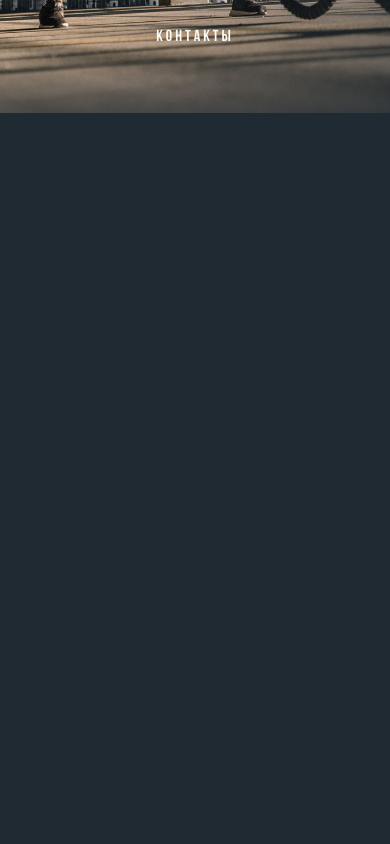
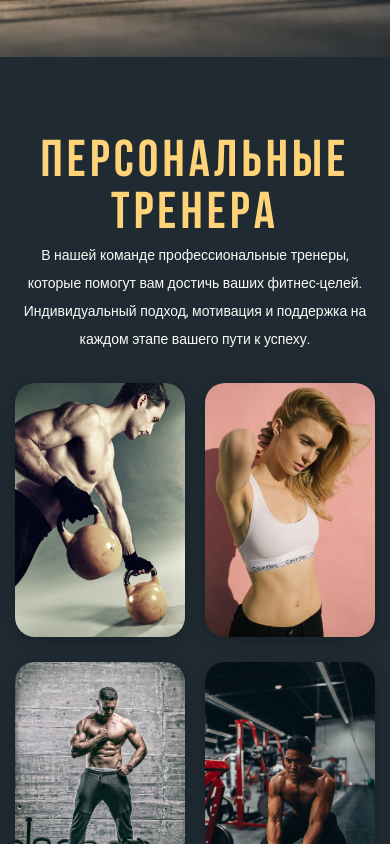
Before and after one commit to Kitayev-Nurakhmet/BodyShape, a plain HTML site: page index.html in a window 390 px wide. Shown: the part 320-1164 px from the top of the page. Before the commit the page ends 844 px from the top, so only its background shows below. Drawn offline with Linux system fonts and the light colour scheme.

Commit message:
trainers

```diff
--- a/css/header.css
+++ b/css/header.css
@@ -20,13 +20,11 @@
 	gap: 50px;
 }
 
-.header-nav__item {}
-
 .header-nav__link {
 	font-family: var(--font-accent);
 	font-weight: 700;
 	letter-spacing: 3px;
-	color: fff;
+	color: #fff;
 	transition: color 0.2s ease-in;
 }
 
--- a/css/index.css
+++ b/css/index.css
@@ -7,3 +7,4 @@
 
 /* Block */
 @import url("header.css");
+@import url("trainers.css");
--- /dev/null
+++ b/css/trainers.css
@@ -0,0 +1,99 @@
+.trainers__container {
+	display: flex;
+	flex-direction: column;
+	align-items: center;
+}
+
+.trainers__title {
+	max-width: 800px;
+	width: 100%;
+	font-family: var(--font-accent);
+	font-weight: 700;
+	font-size: clamp(3rem, 1.909rem + 5.45vw, 6rem);
+	letter-spacing: 0.08em;
+	color: var(--accent);
+	text-align: center;
+}
+
+.trainers__text {
+	max-width: 800px;
+	width: 100%;
+	margin-bottom: 50px;
+	font-weight: 300;
+	line-height: 2;
+	text-align: center;
+}
+
+.trainers-box {
+	display: grid;
+	grid-template-columns: repeat(4, 1fr);
+	gap: 35px 30px;
+}
+
+.trainers-box__link {
+	position: relative;
+	display: block;
+	border-radius: 20px;
+	overflow: hidden;
+	box-shadow: 0 4px 15px 0 rgba(0, 0, 0, 0.2);
+}
+
+.trainers-box__link::before {
+	content: '';
+	position: absolute;
+	inset: 0;
+	background: linear-gradient(180deg, rgba(0, 0, 0, 0) 0%, #000 100%);
+	opacity: 0;
+	transition: opacity 0.2s ease-in;
+}
+
+.trainers-box__name {
+	position: absolute;
+	top: 80%;
+	left: 50%;
+	transform: translate(-50%, -50%);
+	font-family: var(--font-accent);
+	font-weight: 700;
+	font-size: 42px;
+	color: #fff;
+	text-align: center;
+	opacity: 0;
+	transition: all 0.2s ease-in;
+}
+
+.trainers-box__link:hover .trainers-box__name {
+	opacity: 1;
+	top: 50%;
+}
+
+.trainers-box__link:hover::before {
+	opacity: 1;
+}
+
+@media (max-width: 800px) {
+	.trainers__title {
+		max-width: 500px;
+	}
+
+	.trainers__text {
+		margin-bottom: 30px;
+		max-width: 650px;
+	}
+
+	.trainers-box {
+		grid-template-columns: repeat(3, 1fr);
+		gap: 25px 20px;
+	}
+}
+
+@media (max-width: 600px) {
+	.trainers__text {
+		font-size: 14px;
+	}
+
+	.trainers-box {
+		grid-template-columns: repeat(2, 1fr);
+	}
+
+
+}
--- a/css/var.css
+++ b/css/var.css
@@ -8,7 +8,6 @@ body {
 	font-family: 'Roboto', sans-serif;
 	font-weight: 300;
 	font-size: 16px;
-	line-height: 2;
 	background-color: #1f2a32;
 	color: #fafaf5;
 }
@@ -24,8 +23,18 @@ a {
 	padding: 0 15px;
 }
 
-.title {
-	font-family: var(--font-accent);
-	font-weight: 700;
-	color: var(--accent);
+.section {
+	padding: 150px 0;
 }
+
+@media (max-width: 800px) {
+	.section {
+		padding: 100px 0;
+	}
+}
+
+@media (max-width: 600px) {
+	.section {
+		padding: 80px 0;
+	}
+}
--- a/index.html
+++ b/index.html
@@ -15,8 +15,7 @@
   <div class="container">
    <nav class="header-nav">
     <a class="header-nav__logo" href="#!">
-					<img class="header-nav__img" src="image/logo.png" srcset="image/logo@2x.png 2x"
-						alt="Логотип BodyShape">
+     <img class="header-nav__img" src="image/logo.png" srcset="image/logo@2x.png 2x" alt="Логотип BodyShape">
     </a>
 
     <ul class="header-nav__list">
@@ -33,6 +32,69 @@
    </figure>
   </div>
  </header>
+
+ <main>
+  <section class="trainers section">
+   <div class="container trainers__container">
+    <h1 class="trainers__title">ПЕРСОНАЛЬНЫЕ ТРЕНЕРА</h1>
+    <p class="trainers__text">
+     В нашей команде профессиональные тренеры, которые помогут вам достичь ваших фитнес-целей.
+     Индивидуальный подход, мотивация и поддержка на каждом этапе вашего пути к успеху.
+    </p>
+
+    <div class="trainers-box">
+
+     <a class="trainers-box__link" href="#!">
+      <h2 class="trainers-box__name">Vincenzo Graham</h2>
+      <img class="trainers-box__img" src="image/trainer-01.jpg" srcset="image/trainer-01@2x.jpg 2x"
+       alt="Фотография тренера Vincenzo Graham">
+     </a>
+
+     <a class="trainers-box__link" href="#!">
+      <h2 class="trainers-box__name">Isabela Cruz</h2>
+      <img class="trainers-box__img" src="image/trainer-02.jpg" srcset="image/trainer-02@2x.jpg 2x"
+       alt="Фотография тренера Isabela Cruz">
+     </a>
+
+     <a class="trainers-box__link" href="#!">
+      <h2 class="trainers-box__name">Lukas Schneider</h2>
+      <img class="trainers-box__img" src="image/trainer-03.jpg" srcset="image/trainer-03@2x.jpg 2x"
+       alt="Фотография тренера Lukas Schneider">
+     </a>
+
+     <a class="trainers-box__link" href="#!">
+      <h2 class="trainers-box__name">Kenji Yamamoto</h2>
+      <img class="trainers-box__img" src="image/trainer-04.jpg" srcset="image/trainer-04@2x.jpg 2x"
+       alt="Фотография тренера Kenji Yamamoto">
+     </a>
+
+     <a class="trainers-box__link" href="#!">
+      <h2 class="trainers-box__name">Jabari Okafor</h2>
+      <img class="trainers-box__img" src="image/trainer-05.jpg" srcset="image/trainer-05@2x.jpg 2x"
+       alt="Фотография тренера Jabari Okafor">
+     </a>
+
+     <a class="trainers-box__link" href="#!">
+      <h2 class="trainers-box__name">Anna Sokolova</h2>
+      <img class="trainers-box__img" src="image/trainer-06.jpg" srcset="image/trainer-06@2x.jpg 2x"
+       alt="Фотография тренера Anna Sokolova">
+     </a>
+
+     <a class="trainers-box__link" href="#!">
+      <h2 class="trainers-box__name">Charlotte Dupont</h2>
+      <img class="trainers-box__img" src="image/trainer-07.jpg" srcset="image/trainer-07@2x.jpg 2x"
+       alt="Фотография тренера Charlotte Dupont">
+     </a>
+
+     <a class="trainers-box__link" href="#!">
+      <h2 class="trainers-box__name">Amina Ismailova</h2>
+      <img class="trainers-box__img" src="image/trainer-08.jpg" srcset="image/trainer-08@2x.jpg 2x"
+       alt="Фотография тренера Amina Ismailova">
+     </a>
+
+    </div>
+  </section>
+ </main>
 </body>
 
 </html>
```
Lines whose indentation alone changed are shown as unchanged.
